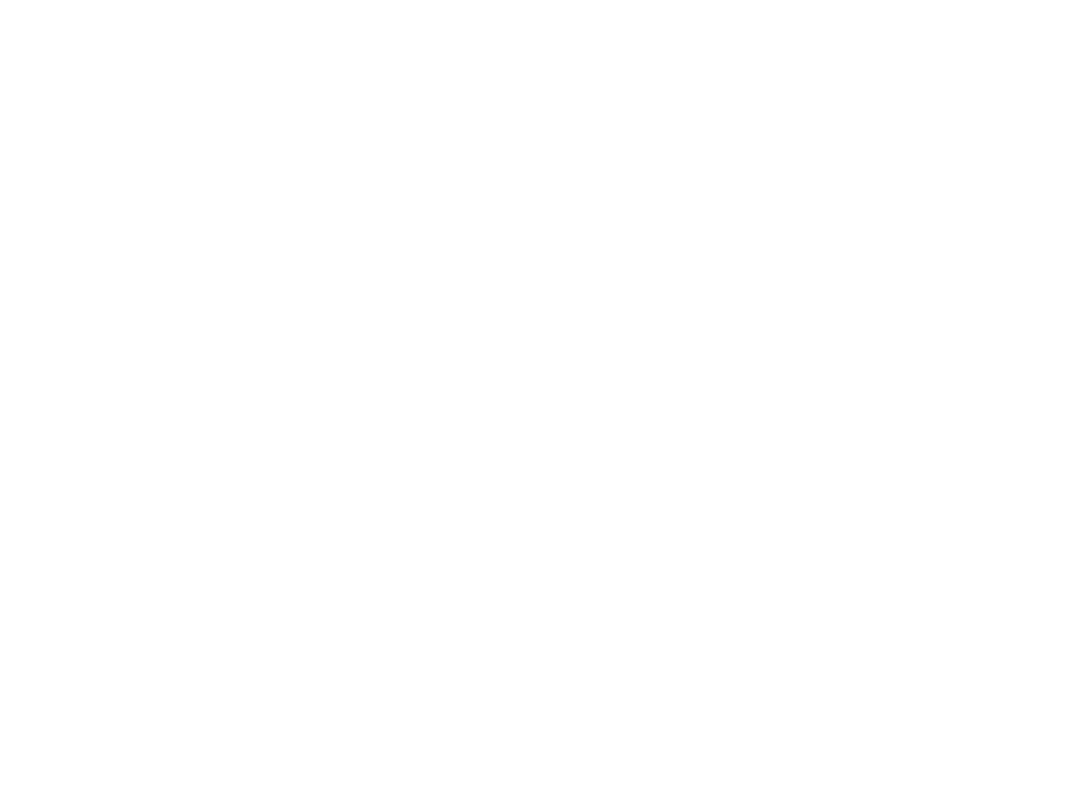
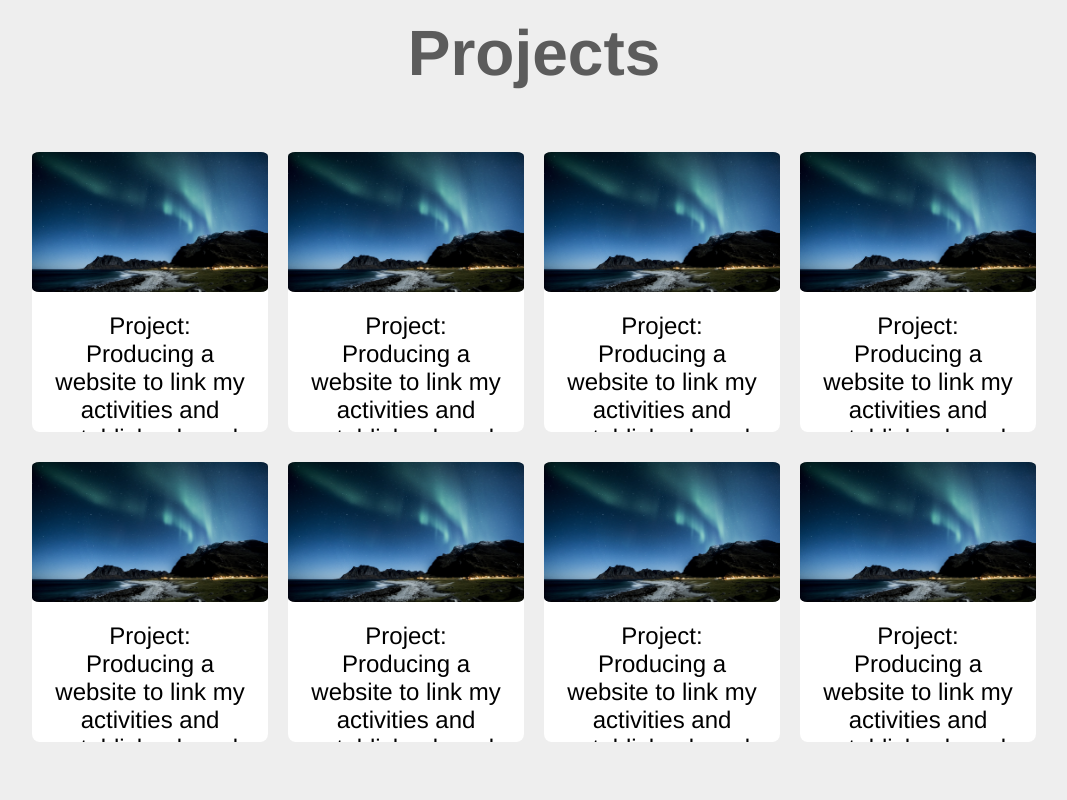
Before and after one commit to Ed-Palmer/PersonalWebsite, a plain HTML site: page myprojects.html in a window 1280 px wide. Shown: the whole page, without its empty margins (106-1173 px from the left). Drawn offline with Linux system fonts and the light colour scheme.

Commit message:
Added projects page, 8 template projects, interactive buttons.

```diff
--- a/myprojects.html
+++ b/myprojects.html
@@ -0,0 +1,165 @@
+<!DOCTYPE html>
+<html lang="en">
+
+<head>
+    <meta charset="UTF-8">
+    <meta name="viewport" content="width=device-width, initial-scale=1.0">
+    <title>EdwardPalmer's Newsletter</title>
+    <link rel="stylesheet" href="style.css">
+</head>
+
+<body class="project-body">
+    <h1 class="project-title">Projects</h1>
+
+    <div class="projects-container">
+
+        <div class="project">
+
+            <div class="image-container">
+                <img class ="project-image" src="images\aurora-borealis-1032517_1920.jpg"  alt="">
+
+            </div>
+
+            <div class="project-bio-container">
+                <p class="project-bio-title">Project: Producing a website to link my activities and establish a brand.</p>
+                <ul class="project-bio-list">
+                    <li>Primary tools: HTML, CSS</li>
+                    <li>Challenges: First time doing front-end web design</li>
+                    <li>Result: Produced website which links newsletter and coding projects.</li>
+                </ul>
+            </div>
+
+        </div>
+
+        <div class="project">
+
+            <div class="image-container">
+                <img class ="project-image" src="images\aurora-borealis-1032517_1920.jpg"  alt="">
+
+            </div>
+
+            <div class="project-bio-container">
+                <p class="project-bio-title">Project: Producing a website to link my activities and establish a brand.</p>
+                <ul class="project-bio-list">
+                    <li>Primary tools: HTML, CSS</li>
+                    <li>Challenges: First time doing front-end web design</li>
+                    <li>Result: Produced website which links newsletter and coding projects.</li>
+                </ul>
+            </div>
+
+        </div>
+        <div class="project">
+
+            <div class="image-container">
+                <img class ="project-image" src="images\aurora-borealis-1032517_1920.jpg"  alt="">
+
+            </div>
+
+            <div class="project-bio-container">
+                <p class="project-bio-title">Project: Producing a website to link my activities and establish a brand.</p>
+                <ul class="project-bio-list">
+                    <li>Primary tools: HTML, CSS</li>
+                    <li>Challenges: First time doing front-end web design</li>
+                    <li>Result: Produced website which links newsletter and coding projects.</li>
+                </ul>
+            </div>
+
+        </div>
+        <div class="project">
+
+            <div class="image-container">
+                <img class ="project-image" src="images\aurora-borealis-1032517_1920.jpg"  alt="">
+
+            </div>
+
+            <div class="project-bio-container">
+                <p class="project-bio-title">Project: Producing a website to link my activities and establish a brand.</p>
+                <ul class="project-bio-list">
+                    <li>Primary tools: HTML, CSS</li>
+                    <li>Challenges: First time doing front-end web design</li>
+                    <li>Result: Produced website which links newsletter and coding projects.</li>
+                </ul>
+            </div>
+
+        </div>
+        <div class="project">
+
+            <div class="image-container">
+                <img class ="project-image" src="images\aurora-borealis-1032517_1920.jpg"  alt="">
+
+            </div>
+
+            <div class="project-bio-container">
+                <p class="project-bio-title">Project: Producing a website to link my activities and establish a brand.</p>
+                <ul class="project-bio-list">
+                    <li>Primary tools: HTML, CSS</li>
+                    <li>Challenges: First time doing front-end web design</li>
+                    <li>Result: Produced website which links newsletter and coding projects.</li>
+                </ul>
+            </div>
+
+        </div>
+        <div class="project">
+
+            <div class="image-container">
+                <img class ="project-image" src="images\aurora-borealis-1032517_1920.jpg"  alt="">
+
+            </div>
+
+            <div class="project-bio-container">
+                <p class="project-bio-title">Project: Producing a website to link my activities and establish a brand.</p>
+                <ul class="project-bio-list">
+                    <li>Primary tools: HTML, CSS</li>
+                    <li>Challenges: First time doing front-end web design</li>
+                    <li>Result: Produced website which links newsletter and coding projects.</li>
+                </ul>
+            </div>
+
+        </div>
+        <div class="project">
+
+            <div class="image-container">
+                <img class ="project-image" src="images\aurora-borealis-1032517_1920.jpg"  alt="">
+
+            </div>
+
+            <div class="project-bio-container">
+                <p class="project-bio-title">Project: Producing a website to link my activities and establish a brand.</p>
+                <ul class="project-bio-list">
+                    <li>Primary tools: HTML, CSS</li>
+                    <li>Challenges: First time doing front-end web design</li>
+                    <li>Result: Produced website which links newsletter and coding projects.</li>
+                </ul>
+            </div>
+
+        </div>
+        <div class="project">
+
+            <div class="image-container">
+                <img class ="project-image" src="images\aurora-borealis-1032517_1920.jpg"  alt="">
+
+            </div>
+
+            <div class="project-bio-container">
+                <p class="project-bio-title">Project: Producing a website to link my activities and establish a brand.</p>
+                <ul class="project-bio-list">
+                    <li>Primary tools: HTML, CSS</li>
+                    <li>Challenges: First time doing front-end web design</li>
+                    <li>Result: Produced website which links newsletter and coding projects.</li>
+                </ul>
+            </div>
+
+        </div>
+
+
+
+
+    </div>
+
+    <script src="script.js"></script>
+</body>
+
+
+
+
+</html>
--- a/style.css
+++ b/style.css
@@ -18,9 +18,6 @@ body{
     width: 100%;
 }
 
-
-
-
 .body-container{
     text-align: center;
 }
@@ -28,7 +25,6 @@ body{
 .title{
     font-size: 3em;
     margin-bottom: 30px;
-    position: relative;
     margin-top: 30px;
     color: white;
 }
@@ -66,21 +62,14 @@ body{
 }
 
 .newsletter-container{
-    width: 100%;
+    width: 40%;
     max-height: 100%;
     text-align: center;
-    max-width: 40%;
     overflow-y: scroll;
-}
-
-.newspaper-list{
-    max-height: 80vh;
-
 }
 
 .newsletter-button{
     display: block;
-    width: 100%;
     background-color: azure;
     color: black;
     text-decoration: none;
@@ -160,3 +149,81 @@ body{
     bottom: 200px;
     font-size: 2em;
 }
+
+.project-body{
+    background: rgb(238, 238, 238);
+}
+
+.project-title{
+    color: rgba(0, 0, 0, 0.616);
+    font-size: 4em;
+    position: absolute;
+    margin-left: auto;
+    top: 2%;
+}
+
+.projects-container {
+    display: flex;
+    flex-wrap: wrap;
+    justify-content: center;
+    gap: 20px;
+    margin-top: 5%;
+    width: 80%;
+    height: 70vh;
+    pointer-events: none;
+}
+
+.projects-container:hover .project {
+    opacity: 0.5; /* Make all projects translucent when any project is hovered */
+    transform: scale(0.98);
+}
+
+.projects-container .project:hover {
+    opacity: 1; /* The hovered project stays fully opaque */
+    transform: scale(1.05);
+    box-shadow: 10px 10px 20px rgba(0, 0, 0, 0.4); /* Adds a shadow on hover */
+}
+
+.project {
+    flex: 0 1 calc(25% - 20px); /* Adjusts the width of each project to be 25% minus gap */
+    height: 50%;
+    background-color: white;
+    border-radius: 3%;
+    text-align: center;
+    color: black;
+    margin-bottom: 10px;
+    transition: transform 0.4s ease, box-shadow 0.4s ease, opacity 0.3s ease-in-out ;
+    pointer-events: auto;
+
+}
+
+
+.image-container{
+    width: 100%;
+    height: 50%;
+}
+
+.project-image{
+    width: 100%;
+    height: 100%;
+    border-radius: 3%;
+}
+
+.project-bio-container{
+    height: 50%;
+    width: 100%;
+    overflow: hidden;
+    text-overflow: ellipsis;
+    padding: 20px;
+
+}
+
+.project-bio-title{
+    font: 1.5em Helvetica;
+}
+
+.project-bio-list{
+    list-style-type: none;
+    margin-top: 20px;
+    font: 1.2em Helvetica;
+}
```
